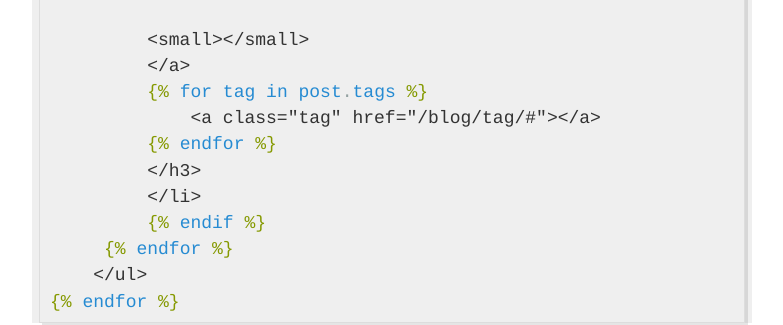
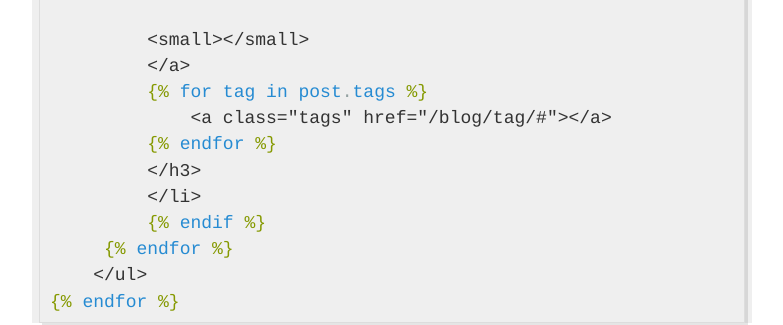
Before and after one commit to MingLang/MingLang.github.io, a Jekyll site: the page built from _posts/2019-08-19-Add-tags-on-Jekyll-pages.md, in a window 1280 px wide and 900 px high, scrolled down 1727 px. Shown: the part 152-477 px from the top of the window, without its empty margins (248-1031 px from the left). Built offline with Jekyll 4.4.1, drawn with Linux system fonts in a browser that asks for light colours.

Commit message:
Update 2019-08-19-Add-tags-on-Jekyll-pages.md

```diff
--- a/_posts/2019-08-19-Add-tags-on-Jekyll-pages.md
+++ b/_posts/2019-08-19-Add-tags-on-Jekyll-pages.md
@@ -78,7 +78,7 @@ The purpose of this snippet is to list all your posts posted with a certain tag.
          <small>{{ post.date | date_to_string }}</small>
          </a>
          {{ '{% for tag in post.tags %' }}}
-             <a class="tag" href="/blog/tag/#{{ tag | slugify }}">{{ tag }}</a>
+             <a class="tags" href="/blog/tag/#{{ tag | slugify }}">{{ tag }}</a>
          {{ '{% endfor %' }}}
          </h3>
          </li>
```
